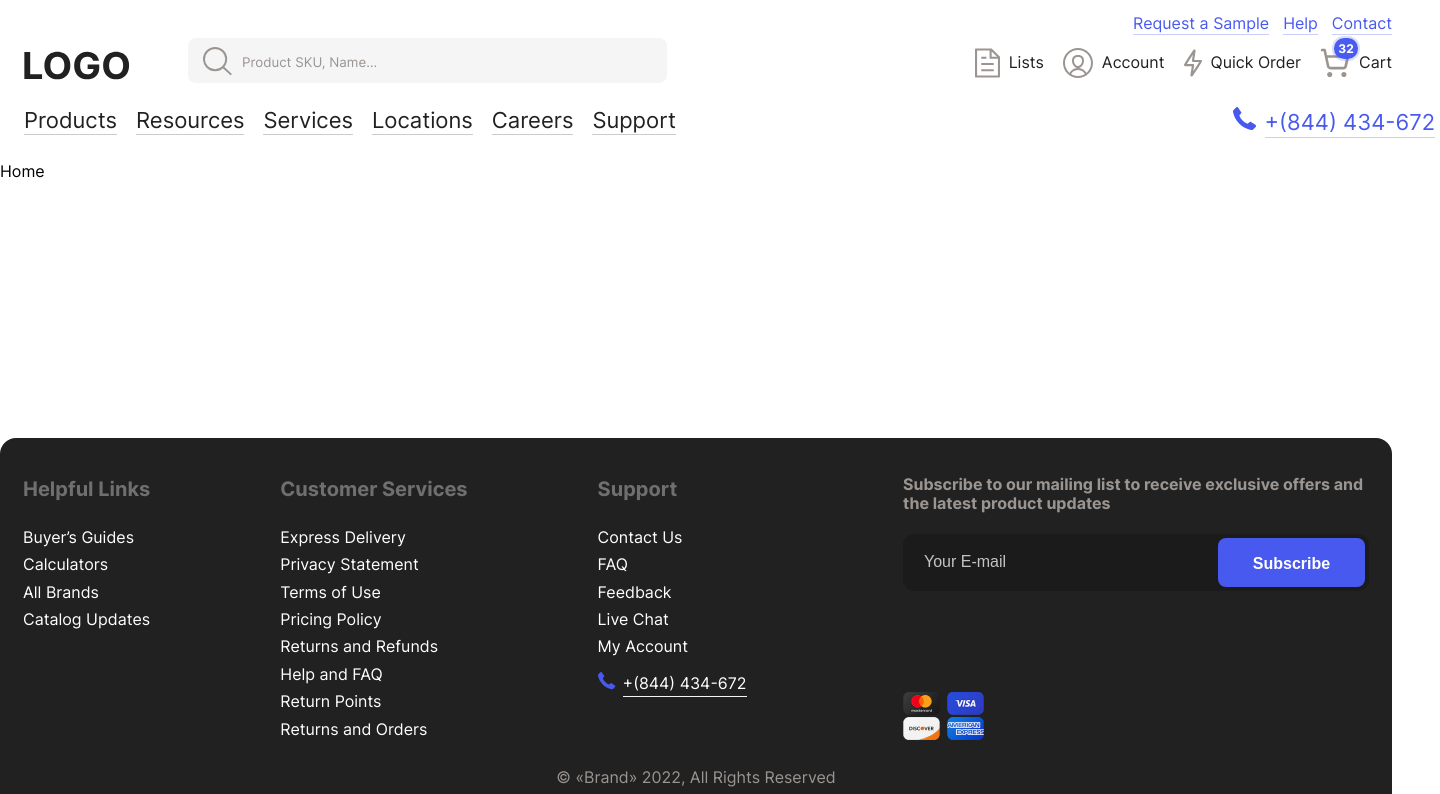
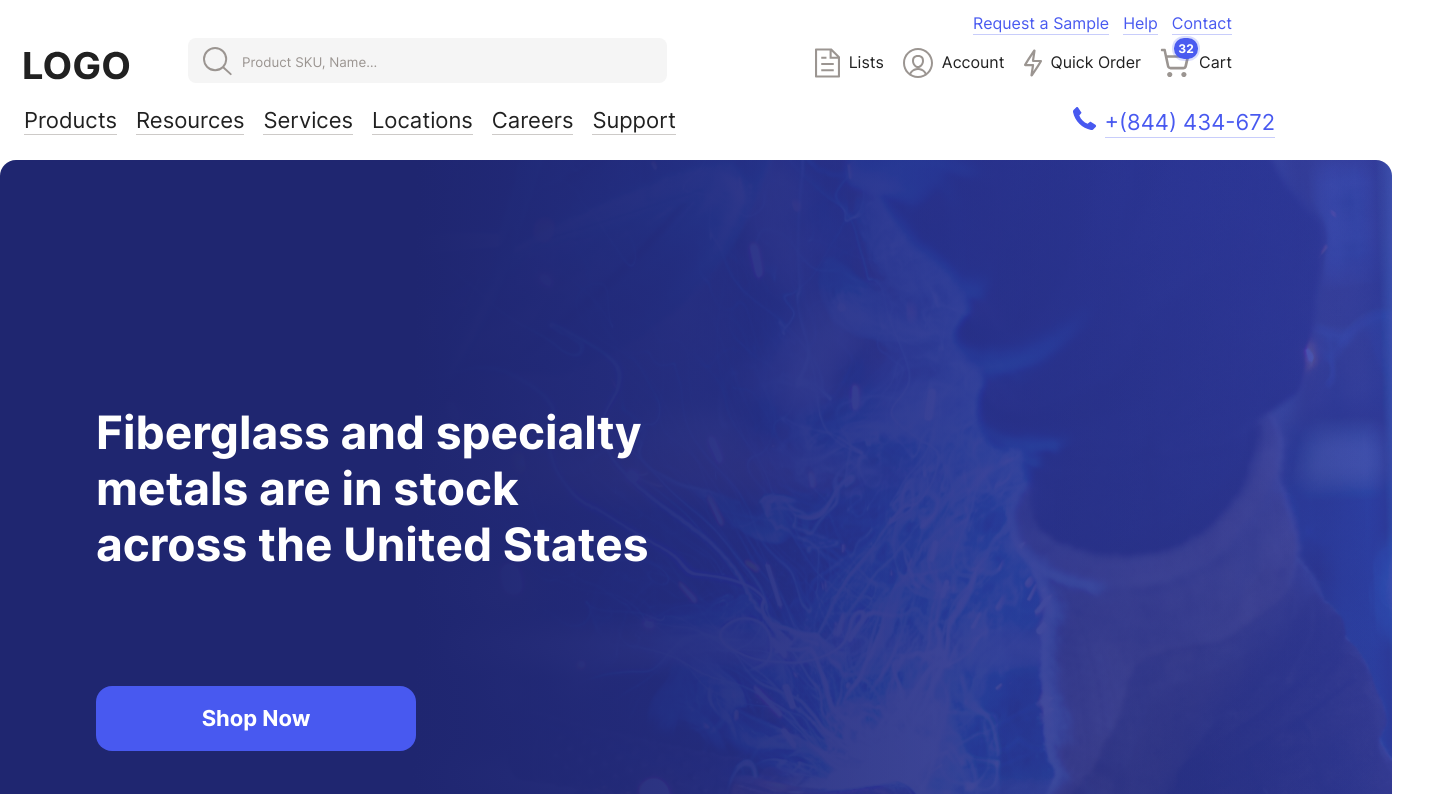
Before and after one commit to AlienAmigo/ccs-test, a React (Create React App) app: page / in a window 1280 px wide. Shown: the top 794 px of the page, 1440 px wide, since content can reach past the window. Built offline with nearby package versions, Linux system fonts and the light colour scheme.

Commit message:
styled Gallery

```diff
--- a/src/components/Footer/components/LinksBlock/index.tsx
+++ b/src/components/Footer/components/LinksBlock/index.tsx
@@ -5,13 +5,12 @@ import Wrapper from './style';
 
 interface Props {
   name?: string;
-  phone?: string;
   links: {
     title: string;
     href: string;
   }[];
 }
-const LinksBlock: React.FC<Props> = ({ name, phone, links }) => {
+const LinksBlock: React.FC<Props> = ({ name, links }) => {
   return (
     <Wrapper>
       {name && <h5 className="links-block__title">{name}</h5>}
@@ -34,7 +33,6 @@ const LinksBlock: React.FC<Props> = ({ name, phone, links }) => {
 };
 
 LinksBlock.defaultProps = {
-  name: '',
-  phone: ''
+  name: ''
 };
 export default LinksBlock;
--- a/src/components/Footer/index.tsx
+++ b/src/components/Footer/index.tsx
@@ -14,8 +14,8 @@ const Footer = () => {
     <Wrapper>
       <div className="footer__wrapper">
         {LinksBlocks.map(item => (
-          <div className="footer__links-block-wrapper">
-            <LinksBlock key={nanoid()} name={item.name} links={item.links} />
+          <div key={nanoid()} className="footer__links-block-wrapper">
+            <LinksBlock name={item.name} links={item.links} />
           </div>
         ))}
         <FooterSubscribeForm />
--- a/src/components/Header/components/SearchField/style.ts
+++ b/src/components/Header/components/SearchField/style.ts
@@ -6,6 +6,7 @@ const Wrapper = styled.div`
   display: flex;
   flex-direction: row;
   align-items: center;
+  z-index: 2;
   width: 479px;
   height: 45px;
   margin-top: 14px;
--- a/src/components/Header/index.tsx
+++ b/src/components/Header/index.tsx
@@ -10,17 +10,23 @@ import Wrapper from './style';
 const Header: React.FC = () => {
   return (
     <Wrapper>
+      <div className="header__wrapper">
         <NavLink
           end
           to={PATH.BASE}
-        className={({ isActive }) => `header__logo${isActive ? ' active' : ''}`}
+          className={({ isActive }) =>
+            `header__logo${isActive ? ' active' : ''}`
+          }
         >
           <img className="header__logo-img" alt="Логотип" src={LogoImg} />
         </NavLink>
+
         <SearchField />
+
         <div className="header__main-nav-wrapper">
           <MainNav />
           <PhoneLink className="header__phone-link" />
+        </div>
       </div>
     </Wrapper>
   );
--- a/src/components/Header/style.ts
+++ b/src/components/Header/style.ts
@@ -1,26 +1,38 @@
 import styled from 'styled-components';
+import { MIXINS } from 'components/UIKit/Mixins';
 
 const Wrapper = styled.div`
   display: flex;
   position: sticky;
   top: 0;
-  width: var(--screen-lg);
-  min-height: 160px;
-  margin: 0 auto;
-  padding: var(--gap-lg);
-  background-color: var(--white-color);
+  z-index: var(--z-menu);
+  width: 100%;
 
   & .header {
+    &__wrapper {
+      display: flex;
+      position: relative;
+      width: var(--screen-lg);
+      min-height: 160px;
+      margin: 0 auto;
+      padding: var(--gap-lg);
+      background-color: var(--white-color);
+    }
     &__logo {
       display: flex;
       align-items: center;
       justify-content: center;
+      z-index: 2;
       width: 106px;
       height: 45px;
       margin-top: 19px;
+      opacity: 1;
+      ${MIXINS.TRANSITION('opacity')}
 
-      &:focus {
-        outline-color: var(--submain-color);
+      &:not(.active) {
+        &:hover {
+          opacity: 0.65;
+        }
       }
     }
 
@@ -35,7 +47,6 @@ const Wrapper = styled.div`
       position: absolute;
       top: 0;
       left: 0;
-      z-index: -1;
       width: 100%;
       height: 100%;
       padding: var(--gap-lg);
--- a/src/components/UIKit/Mixins/index.ts
+++ b/src/components/UIKit/Mixins/index.ts
@@ -145,6 +145,12 @@ export const MIXINS = {
     font-weight: 700;
     font-size: ${fz};
     color: var(--white-color);
+    outline-color: var(--submain-color);
     cursor: pointer;
+    ${MIXINS.TRANSITION('background-color')}
+
+    &:hover {
+      background-color: var(--submain-color);
+    }
   `
 };
--- /dev/null
+++ b/src/views/Home/components/Gallery/components/GallerySlide/index.tsx
@@ -0,0 +1,29 @@
+import React from 'react';
+import Wrapper from './style';
+
+interface Props {
+  ind?: number | string;
+}
+const GallerySlide: React.FC<Props> = ({ ind }) => {
+  return (
+    <Wrapper>
+      <h3 className="gallery-slide__title">
+        Fiberglass and specialty metals are in stock across the United States
+        {ind ? (
+          <span className="gallery-slide__title-comment">{`slide ${ind}`}</span>
+        ) : (
+          ''
+        )}
+      </h3>
+      {/* eslint-disable-next-line jsx-a11y/anchor-is-valid */}
+      <a href="#" className="gallery-slide__btn">
+        Shop Now
+      </a>
+    </Wrapper>
+  );
+};
+
+GallerySlide.defaultProps = {
+  ind: ''
+};
+export default GallerySlide;
--- /dev/null
+++ b/src/views/Home/components/Gallery/components/GallerySlide/style.ts
@@ -0,0 +1,53 @@
+import styled from 'styled-components';
+import { MIXINS } from 'components/UIKit/Mixins';
+import fiberglassImg from './assets/fiberglass.png';
+
+const Wrapper = styled.div`
+  position: relative;
+  width: 100%;
+  height: 675px;
+  background: linear-gradient(
+      90.36deg,
+      #1f2670 29.82%,
+      rgba(39, 48, 139, 0) 99.68%
+    ),
+    linear-gradient(
+      110.67deg,
+      rgba(54, 68, 196, 0.74) 12.49%,
+      rgba(49, 59, 152, 0.51) 84.84%
+    ),
+    url(${fiberglassImg}) no-repeat right center / 104%;
+
+  & .gallery-slide {
+    &__title {
+      position: absolute;
+      top: 244px;
+      left: 96px;
+      width: 582px;
+      height: 228px;
+      text-align: left;
+      font-size: 2.875rem;
+      line-height: 3.5rem;
+      color: var(--white-color);
+    }
+
+    &__title-comment {
+      display: block;
+      margin: 1rem;
+      font-size: 0.75em;
+      font-weight: 400;
+    }
+
+    &__btn {
+      ${MIXINS.BUTTON_BASIC_STYLE()}
+      position: absolute;
+      top: 526px;
+      left: 96px;
+      width: 320px;
+      height: 65px;
+      text-decoration: none;
+    }
+  }
+`;
+
+export default Wrapper;
--- /dev/null
+++ b/src/views/Home/components/Gallery/index.tsx
@@ -0,0 +1,33 @@
+import React from 'react';
+import { Carousel } from 'react-responsive-carousel';
+import { nanoid } from 'nanoid';
+import 'react-responsive-carousel/lib/styles/carousel.min.css';
+import GallerySlide from './components/GallerySlide';
+import Wrapper from './style';
+
+const Gallery = () => {
+  return (
+    <Wrapper>
+      <Carousel
+        className="gallery"
+        showArrows={false}
+        infiniteLoop
+        swipeable
+        emulateTouch
+        dynamicHeight
+        showThumbs={false}
+        showStatus={false}
+        showIndicators
+        useKeyboardArrows
+        transitionTime={0}
+      >
+        <GallerySlide ind={0} />
+        <GallerySlide ind={2} />
+        <GallerySlide ind={3} />
+        <GallerySlide ind={4} />
+      </Carousel>
+    </Wrapper>
+  );
+};
+
+export default Gallery;
--- /dev/null
+++ b/src/views/Home/components/Gallery/style.ts
@@ -0,0 +1,50 @@
+import styled from 'styled-components';
+import { MIXINS } from 'components/UIKit/Mixins';
+
+const Wrapper = styled.section`
+  display: flex;
+  width: 100%;
+  margin-bottom: 50px;
+  border-radius: 16px;
+  overflow: hidden;
+
+  .gallery {
+    width: 100%;
+    height: max-content;
+    border-radius: 16px;
+    position: relative;
+
+    .control-dots {
+      display: flex;
+      flex-direction: row;
+      gap: 9px;
+      position: absolute;
+      right: 20px;
+      bottom: 21px;
+      width: max-content;
+      height: max-content;
+
+      & .dot {
+        width: 8px;
+        height: 8px;
+        margin: 0;
+        border-radius: 4px;
+        background: rgba(255, 255, 255, 0.6);
+        outline-color: var(--submain-color);
+        opacity: 1;
+        ${MIXINS.TRANSITION('width')}
+
+        &:not(.selected):hover {
+          opacity: 0.65;
+        }
+
+        &.selected {
+          width: 27px;
+          background: var(--white-color);
+        }
+      }
+    }
+  }
+`;
+
+export default Wrapper;
--- a/src/views/Home/index.tsx
+++ b/src/views/Home/index.tsx
@@ -1,7 +1,13 @@
 import React from 'react';
+import Gallery from './components/Gallery';
+import Wrapper from './style';
 
 const Home: React.FC = () => {
-  return <>Home</>;
+  return (
+    <Wrapper>
+      <Gallery />
+    </Wrapper>
+  );
 };
 
 export default Home;
```
Also changed, not shown: src/views/Home/components/Gallery/components/GallerySlide/assets/fiberglass.png (added). Lines whose indentation alone changed are shown as unchanged.
